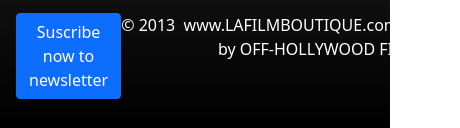
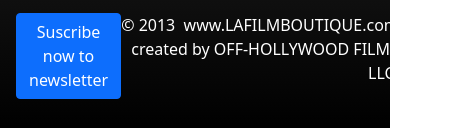
Before and after one commit to ItsDanielMx/LAfilmboutique, a website: page index.html in a window 390 px wide. Shown: the part 1475-1603 px from the top of the page, 460 px wide, since content can reach past the window. Drawn offline with nearby package versions, Linux system fonts and the light colour scheme.

Commit message:
Arregle problemas de responsive

```diff
--- a/index.html
+++ b/index.html
@@ -164,7 +164,7 @@
         </div>
         <section class="d-flex justify-content-between">
             <button type="submit" class="btn btn-primary mb-3">Suscribe now to newsletter</button>
-            <p class="credits">© 2013  www.LAFILMBOUTIQUE.com created by OFF-HOLLYWOOD FILMS LLC </p>
+            <p class="credits">© 2013  www.LAFILMBOUTIQUE.com <br> created by OFF-HOLLYWOOD FILMS LLC </p>
         </section>
     </footer>
     <script src="https://cdn.jsdelivr.net/npm/@popperjs/core@2.10.2/dist/umd/popper.min.js"
```
